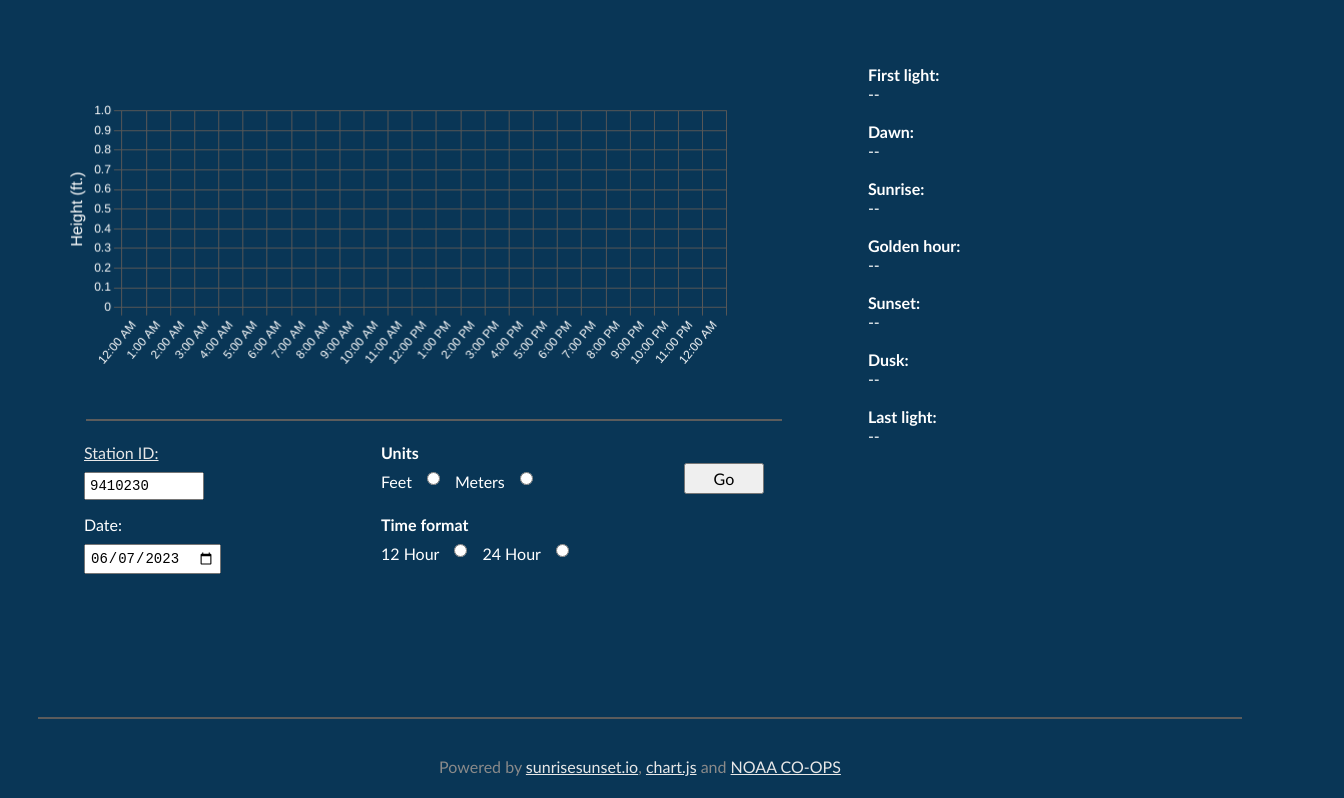
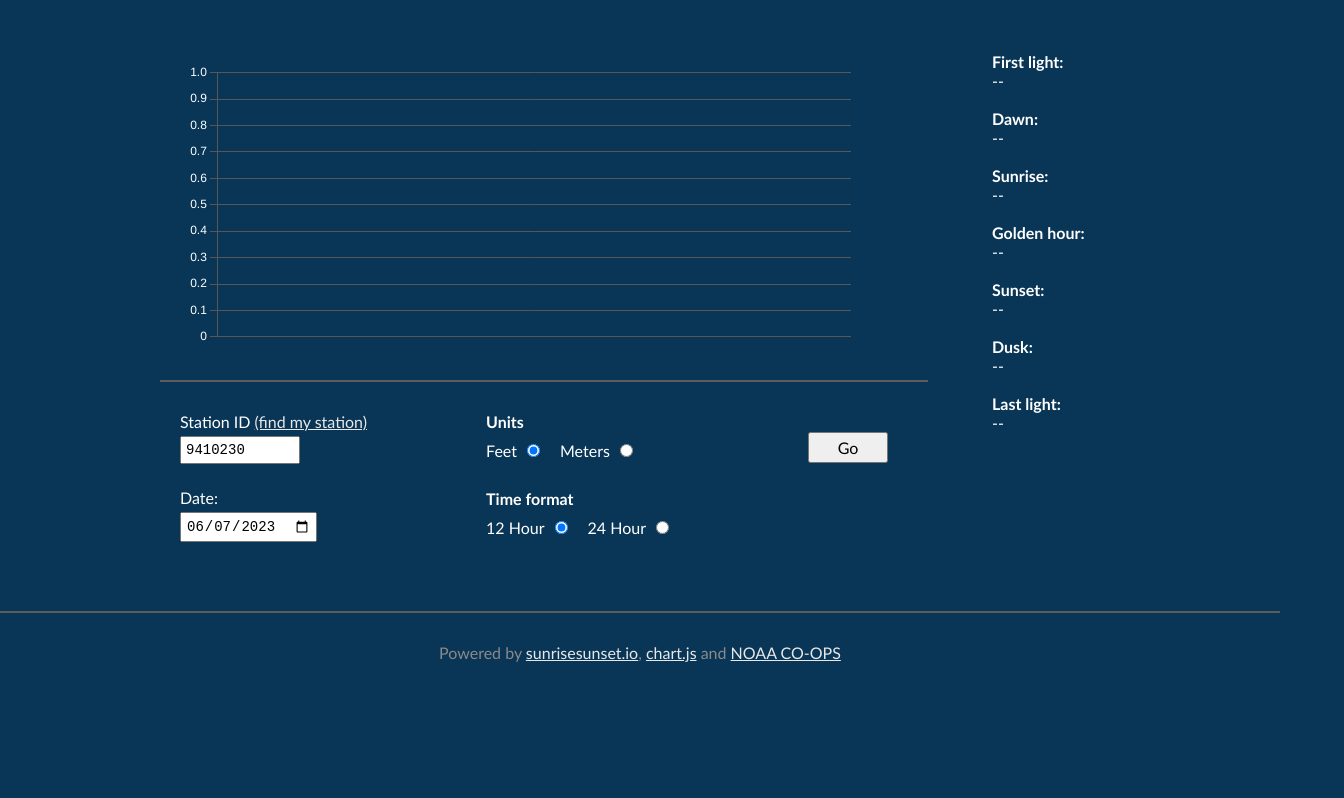
Before and after one commit to MilesOpferkuch/FinalProject, a website: page index.html in a window 1280 px wide. Shown: the part 82-880 px from the top of the page, 1344 px wide, since content can reach past the window. After the commit the page ends 800 px from the top, so only its background shows below. Drawn offline with nearby package versions, Linux system fonts and the light colour scheme.

Commit message:
Implemented units and time format options; frontend tweaks

```diff
--- a/chartConfig.js
+++ b/chartConfig.js
@@ -1,14 +1,28 @@
+const labels12h = [
+"12:00 AM", "1:00 AM", "2:00 AM", "3:00 AM",
+"4:00 AM", "5:00 AM", "6:00 AM", "7:00 AM",
+"8:00 AM", "9:00 AM", "10:00 AM", "11:00 AM",
+"12:00 PM", "1:00 PM", "2:00 PM", "3:00 PM",
+"4:00 PM", "5:00 PM", "6:00 PM", "7:00 PM",
+"8:00 PM", "9:00 PM", "10:00 PM", "11:00 PM",
+"12:00 AM"
+]
+
+const labels24h = [
+"00:00", "1:00", "2:00", "3:00",
+"4:00", "5:00", "6:00", "7:00",
+"8:00", "9:00", "10:00", "11:00",
+"12:00", "13:00", "14:00", "15:00",
+"16:00", "17:00", "18:00", "19:00",
+"20:00", "21:00", "22:00", "23:00",
+"00:00"
+]
+
+
 const chartConfig = {
     type: 'bar',
     data: {
-        labels: ["12:00 AM", "1:00 AM", "2:00 AM", "3:00 AM",
-            "4:00 AM", "5:00 AM", "6:00 AM", "7:00 AM",
-            "8:00 AM", "9:00 AM", "10:00 AM", "11:00 AM",
-            "12:00 PM", "1:00 PM", "2:00 PM", "3:00 PM",
-            "4:00 PM", "5:00 PM", "6:00 PM", "7:00 PM",
-            "8:00 PM", "9:00 PM", "10:00 PM", "11:00 PM",
-            "12:00 AM"
-        ],
+        labels: [],
         datasets: [
             {
                 label: 'Tide: ',
@@ -40,7 +54,7 @@ const chartConfig = {
                 beginAtZero: true,
                 title: {
                     display: true,
-                    text: "Height (ft.)",
+                    text: "",
                     font: {
                         size: 16
                     }
--- a/index.html
+++ b/index.html
@@ -20,28 +20,29 @@
                 <hr>
                 <div class="inputs">
                     <div class="inputsLeft">
-                        <label for="stationInput"><a href="https://tidesandcurrents.noaa.gov/map/">Station ID:</a></label>
+                        <label for="stationInput">Station ID <a href="https://tidesandcurrents.noaa.gov/map/">(find my station)</a></label>
                         <br>
                         <input type="number" id="station" name="stationInput" value="9410230" style="width: 120px" required />
-                        <br>
+                        <br><br>
                         <label for="begin_date_picker">Date:</label>
                         <br>
-                        <input type="date" id="begin_date" name="begin_date_picker" required />
+                        <input type="date" id="beginDate" name="begin_date_picker" required />
                     </div>
                     <div class="inputsRight">
                         <h4>Units</h4>
                         <div class="radioButtonGroup">
-                            <label for="units">Feet</label>
-                            <input type="radio" name="units" value="feet" />
-                            <label for="units">Meters</label>
-                            <input type="radio" name="units" value="meters" />
+                            <label for="radioFeet">Feet</label>
+                            <input type="radio" name="units" id="radioFeet" value="english" checked />
+                            <label for="radioMeters">Meters</label>
+                            <input type="radio" name="units" id="radioMeters" value="metric" />
                         </div>
+                        <br>
                         <h4>Time format</h4>
                         <div class="radioButtonGroup">
-                            <label for="timeFormat">12 Hour</label>
-                            <input type="radio" name="timeFormat" value="12" />
-                            <label for="timeFormat">24 Hour</label>
-                            <input type="radio" name="timeFormat" value="24" />
+                            <label for="radio12">12 Hour</label>
+                            <input type="radio" name="timeFormat" id="radio12h" value="12" checked />
+                            <label for="radio24">24 Hour</label>
+                            <input type="radio" name="timeFormat" id="radio24h" value="24" />
                         </div>
                     </div>
                     <div>
--- a/node/server.js
+++ b/node/server.js
@@ -8,10 +8,11 @@ app.get('/', (req, res) => {
     res.send('Hello World! Welcome to Node.js')
 })
 
-app.get("/tides/:station/:begin_date", (req, res) => {
+app.get("/tides/:station/:begin_date/:units", (req, res) => {
     const station = req.params.station;
     const begin_date = req.params.begin_date;
-    const url = `https://tidesandcurrents.noaa.gov/api/datagetter?product=predictions&begin_date=${begin_date}&range=24&datum=MLLW&station=${station}&time_zone=lst_ldt&units=english&interval=30&format=json`
+    const units = req.params.units;
+    const url = `https://tidesandcurrents.noaa.gov/api/datagetter?product=predictions&begin_date=${begin_date}&range=24&datum=MLLW&station=${station}&time_zone=lst_ldt&units=${units}&interval=30&format=json`
     console.log(url);
     request(url, (error, response, body) => {
         if (error || body.includes("error")) {
--- a/script.js
+++ b/script.js
@@ -1,7 +1,7 @@
-function getTides(station, beginDate) {
+function getTides(station, beginDate, units) {
     return new Promise(function(resolve, reject) {
         const xhr = new XMLHttpRequest();
-        xhr.open("GET", `http://localhost:3000/tides/${station}/${beginDate}`);
+        xhr.open("GET", `http://localhost:3000/tides/${station}/${beginDate}/${units}`);
         xhr.send();
         xhr.onload = function() {
             if (xhr.readyState === 4) {
@@ -70,13 +70,16 @@ function getSunData(lat, lon, date) {
     })
 }
 
-function drawGraph(chart, tideData, date, metadata, timeZoneName) {
+function drawGraph(chart, tideData, date, metadata, timeZoneName, twelveHour, units) {
     // Clear all chart data
     chart.data.datasets[0].data = [];
-    // Set text
+    // Set graph title and axis titles
     chart.options.plugins.title.text = `Tides on ${date} at station ${metadata.name} (${metadata.station})`;
-    chart.options.scales.x.title.text = `Time (${timeZoneName})`
-    // Insert new data
+    chart.options.scales.x.title.text = `Time (${timeZoneName})`;
+    chart.options.scales.y.title.text = (units == "english") ? "Height (ft.)" : "Height (meters)";
+    // Set x axis format (12 hour or 24 hour)
+    (twelveHour) ? (chart.data.labels = labels12h) : (chart.data.labels = labels24h) ;
+    // Insert tide data
     let parsedData = JSON.parse(tideData).predictions;
     for (var i = 0; i < parsedData.length; i++) {
         chart.data.datasets[0].data.push(parsedData[i].v);
@@ -94,18 +97,20 @@ window.onload = function() {
 
     const ctx = document.getElementById("myChart");
     const stationInput = document.getElementById("station");
-    const beginDateSelector = document.getElementById("begin_date");
+    const beginDateSelector = document.getElementById("beginDate");
     const sunInfoText = document.getElementsByClassName("sunInfoText");
     const buttonGo = document.getElementById("buttonGo");
-    const errorHeader = document.getElementById("errorHeader")
-    const errorText = document.getElementById("errorText")
+    const errorHeader = document.getElementById("errorHeader");
+    const errorText = document.getElementById("errorText");
+    const radioFeet = document.getElementById("radioFeet");
+    const radio12h = document.getElementById("radio12h");
 
     // Set up the graph, make it empty at first
     Chart.defaults.color = '#FFFFFF';
     Chart.defaults.backgroundColor = '#c4c4c4';
     Chart.defaults.borderColor = '#575757';
     const tideChart = new Chart(ctx, chartConfig);
-    // Redraw it when window is resized
+    // Redraw graph when window is resized
     addEventListener("resize", (event) => {
         tideChart.resize();
     });
@@ -120,7 +125,12 @@ window.onload = function() {
         let beginDate = beginDateSelector.value.replaceAll('-', '');
         let lat = 0;
         let lon = 0;
-        getTides(station, beginDate).then(
+        // Get selected units
+        let units = (radioFeet.checked) ? "english" : "metric";
+        // Get selected time format
+        let twelveHour = (radio12h.checked) ? true : false;
+
+        getTides(station, beginDate, units).then(
             (tidesResult) => {
                 getMetadata(station).then(
                     (metaResult) => {
@@ -137,7 +147,7 @@ window.onload = function() {
                                 sunInfoText.sunset.innerText = sunResult.sunset;
                                 sunInfoText.dusk.innerText = sunResult.dusk;
                                 sunInfoText.last_light.innerText = sunResult.last_light;
-                                drawGraph(tideChart, tidesResult, beginDateSelector.value, metaResult, sunResult.timezone);
+                                drawGraph(tideChart, tidesResult, beginDateSelector.value, metaResult, sunResult.timezone, twelveHour, units);
                                 errorHeader.innerText = "";
                                 errorText.innerText = "";
                             },
--- a/shylesheet_oceantides.css
+++ b/shylesheet_oceantides.css
@@ -24,23 +24,22 @@ button {
 }
 
 label {
+    margin-top: 10px;
+    margin-bottom: 10px;
     font-size: 16px;
-    margin-top: 10px;
 }
 
 input {
-    margin-top: 10px;
-    margin-bottom: 15px;
+    margin-top: 5px;
+    margin-bottom: 5px;
     padding: 4px;
     font-family: monospace;
     font-size: 14px;
 }
 
 input[type="radio"] {
-    margin-top: 10px;
-    margin-bottom: 30px;
-    margin-left: 15px;
-    margin-right: 15px;
+    margin-left: 10px;
+    margin-right: 20px;
 }
 
 select {
@@ -68,7 +67,6 @@ a {
 }
 
 hr {
-    margin: 3%;
     border: 1px solid #5c5c5c;
 }
 
@@ -78,17 +76,15 @@ canvas {
 
 div.mainContent {
     width: 100%;
-    margin-left: 5%;
-    margin-right: 5%;
-    margin-top: 5%;
-    margin-bottom: 10%;
+    margin-top: 2%;
     display: flex;
     flex-direction: row;
     flex-wrap: nowrap;
-    justify-content: left;
+    justify-content: center;
 }
 
 div.graphAndInputsFlex {
+    width: 60%;
     display: flex;
     flex-direction: column;
     flex-wrap: wrap;
@@ -96,11 +92,12 @@ div.graphAndInputsFlex {
 }
 
 div.inputs {
+    margin-top: 30px;
+    margin-right: 40px;
     display: flex;
     flex-direction: row;
     flex-wrap: nowrap;
-    justify-content: left;
-    margin-right: 40px;
+    justify-content: space-between;
 }
 
 div.inputsLeft {
@@ -109,8 +106,8 @@ div.inputsLeft {
 }
 
 div.inputsRight {
-    padding-left: 160px;
-    padding-right: 100px;
+    padding-left: 20px;
+    padding-right: 20px;
     display: flex;
     flex-direction: column;
     flex-wrap: nowrap;
@@ -125,12 +122,13 @@ div.radioButtonGroup {
 div.graph {
     display: block;
     width: 90%;
-    padding-right: 2px;
+    margin-bottom: 8px;
 }
 
 div.sunData {
     display: flex;
     flex-direction: column;
+    margin-top: 2%;
     margin-left: 5%;
     justify-self:center;
     width: 10%
@@ -138,8 +136,7 @@ div.sunData {
 
 footer {
     width: 100%;
-    margin-top: 22px;
-    margin-bottom: 22px;
+    margin-top: 30px;
     display: flex;
     flex-direction: row;
     flex-wrap: nowrap;
```
